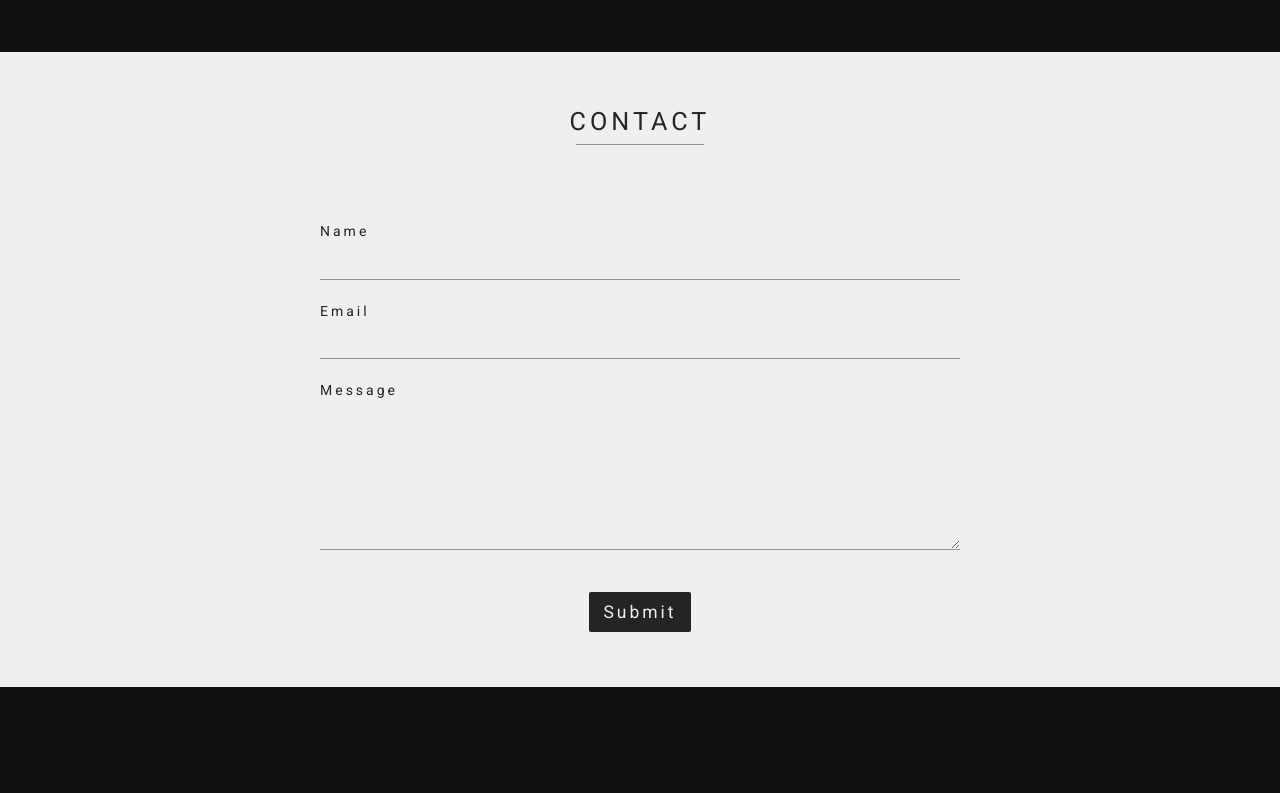
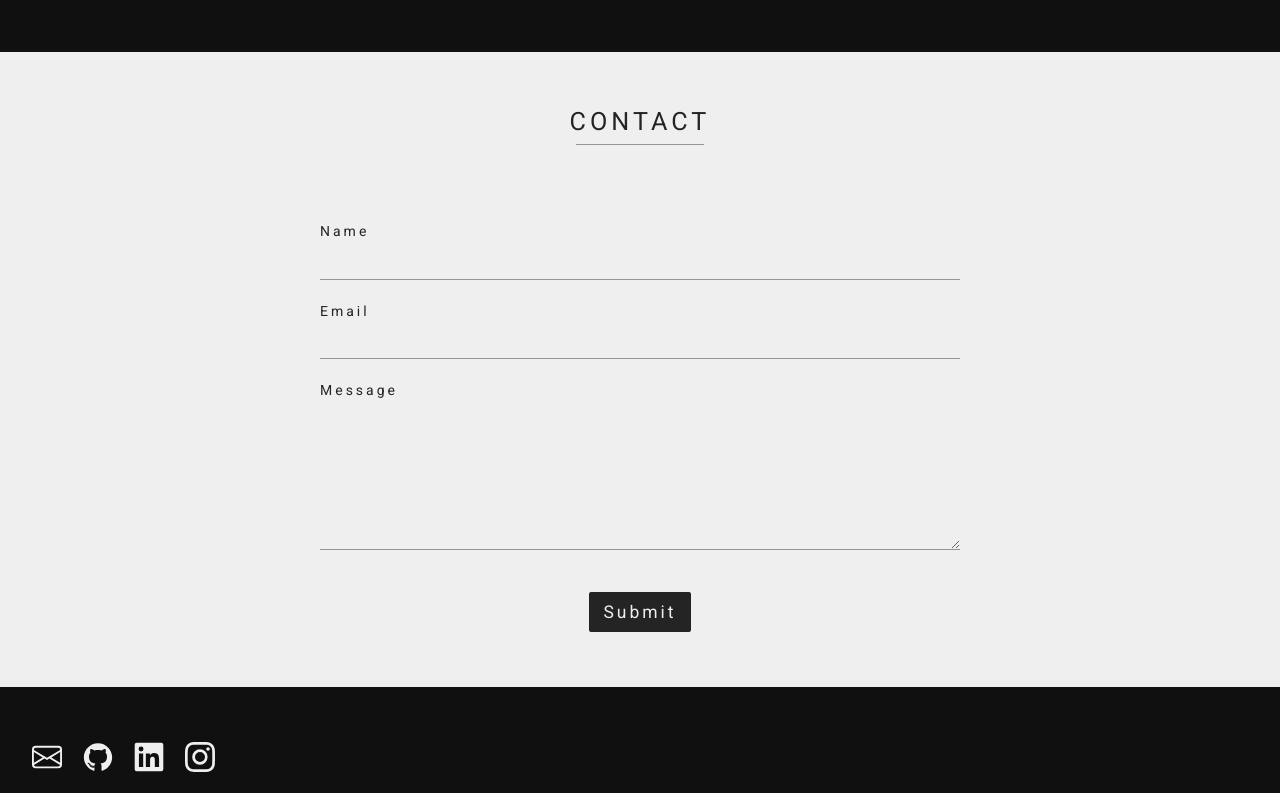
Before and after one commit to rhiannonmcn/rhiannon-portfolio, a plain HTML site: page index.html in a window 1280 px wide. Shown: the part 3626-4419 px from the top of the page. Before the commit the page ends 4313 px from the top, so only its background shows below. Drawn offline with nearby package versions, Linux system fonts and the light colour scheme.

Commit message:
Create context and styles for Footer section

```diff
--- a/assets/css/styles.css
+++ b/assets/css/styles.css
@@ -71,6 +71,12 @@ body {
 
 .nav-item {
   padding: 0 13px;
+}
+
+/*Footer Styles */
+
+.footer-icons-container{
+  padding: 55px 21px 21px 21px;
 }
 
 /* Hero Section Styles */
--- a/index.html
+++ b/index.html
@@ -445,6 +445,46 @@
       </div>
     </section>
 
+    <!--Start of Footer Section-->
+    <footer class="dark-bg">
+      <div class="d-flex align-content-end">
+        <div class="row footer-icons-container">
+          <div class="col">
+           <a href="mailto:rhiannonmcn@gmail.com"> <img
+              src="assets/images/envelope.svg"
+              alt="Envelope mail icon link"
+              height="30"
+              width="30"
+            /></a>
+          </div>
+          <div class="col">
+            <a href="https://github.com/rhiannonmcn" target="_blank"><img
+              src="assets/images/github-original.svg"
+              alt="Github icon link"
+              height="30"
+              width="30"
+            /></a>
+          </div>
+          <div class="col">
+           <a href="https://www.linkedin.com/in/rhiannonmcnulty/" target="_blank"><img
+              src="assets/images/linkedin-original.svg"
+              alt="LinkedIn icon link"
+              height="30"
+              width="30"
+            /></a>
+          </div>
+          <div class="col">
+            <a href="https://www.instagram.com/rhicreated/" target="_blank"><img
+              src="assets/images/instagram.svg"
+              alt="Instagram icon link"
+              height="30"
+              width="30"
+            /></a>
+          </div>
+        </div>
+      </div>
+    </footer>
+
     <!--Link to JavaScript File-->
     <script src="assets/js/script.js"></script>
     <script
```
Also changed, not shown: assets/images/envelope.svg (added), assets/images/github-original.svg (added), assets/images/instagram.svg (added), assets/images/linkedin-original.svg (added).
